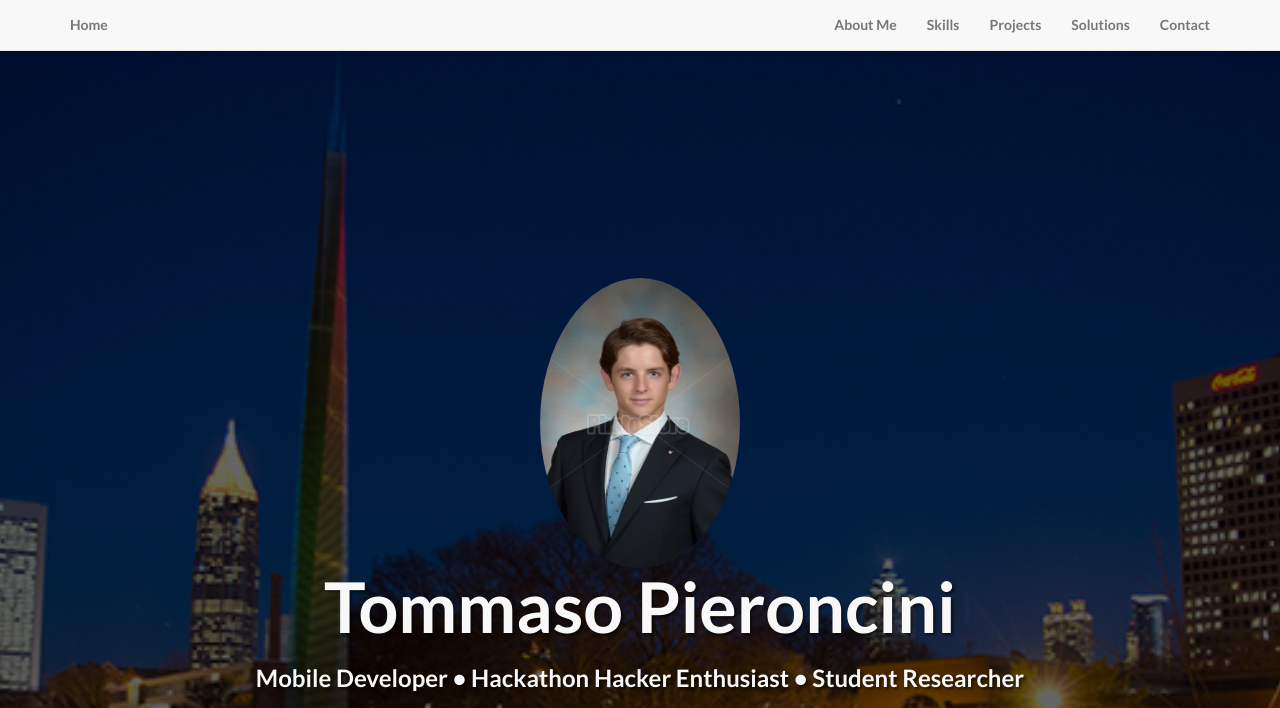
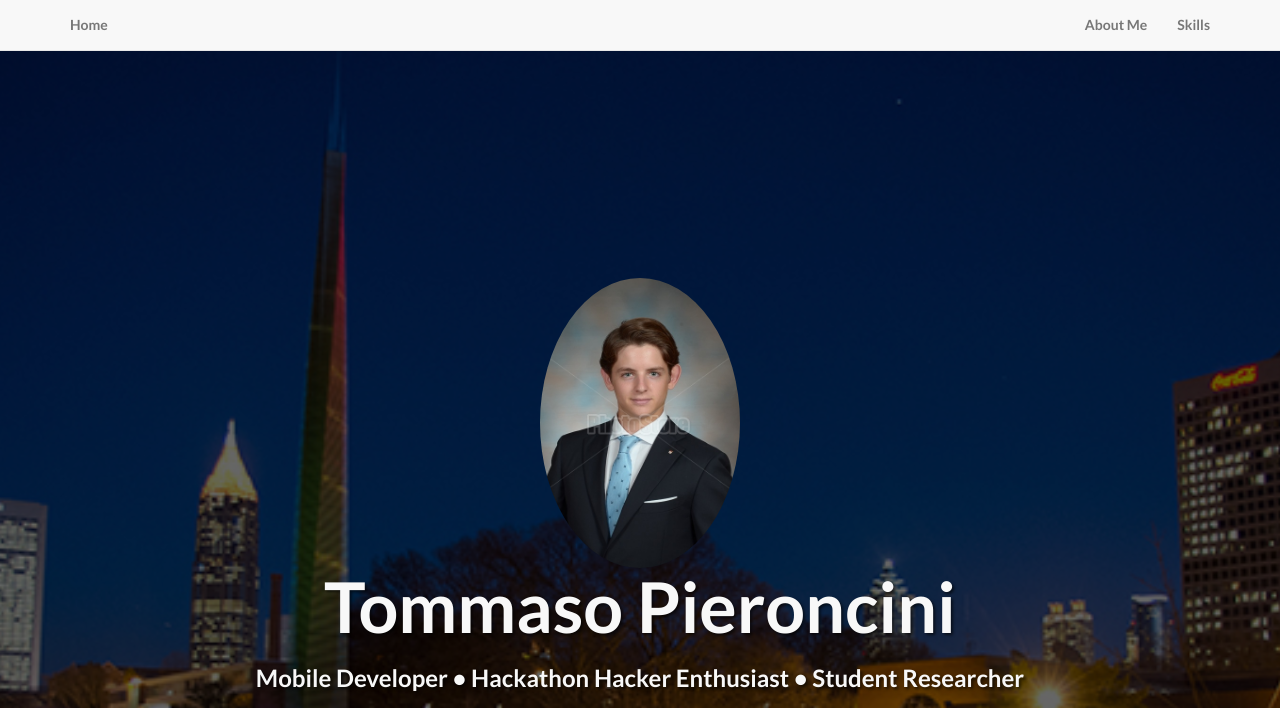
Before and after one commit to TommasoPieroncini/TommasoPieroncini.github.io, a plain HTML site: page index.html in a window 1280 px wide. Shown: the top 708 px of the page. Drawn offline with nearby package versions, Linux system fonts and the light colour scheme.

Commit message:
Version1

```diff
--- a/index.html
+++ b/index.html
@@ -42,15 +42,6 @@
               </li>
               <li>
                 <a href="index.html#skills">Skills</a>
-              </li>
-              <li>
-                <a href="index.html#projects">Projects</a>
-              </li>
-              <li>
-                <a href="solutions.html">Solutions</a>
-              </li>
-              <li>
-                <a href="index.html#contact">Contact</a>
               </li>
             </ul>
           </div>
```
